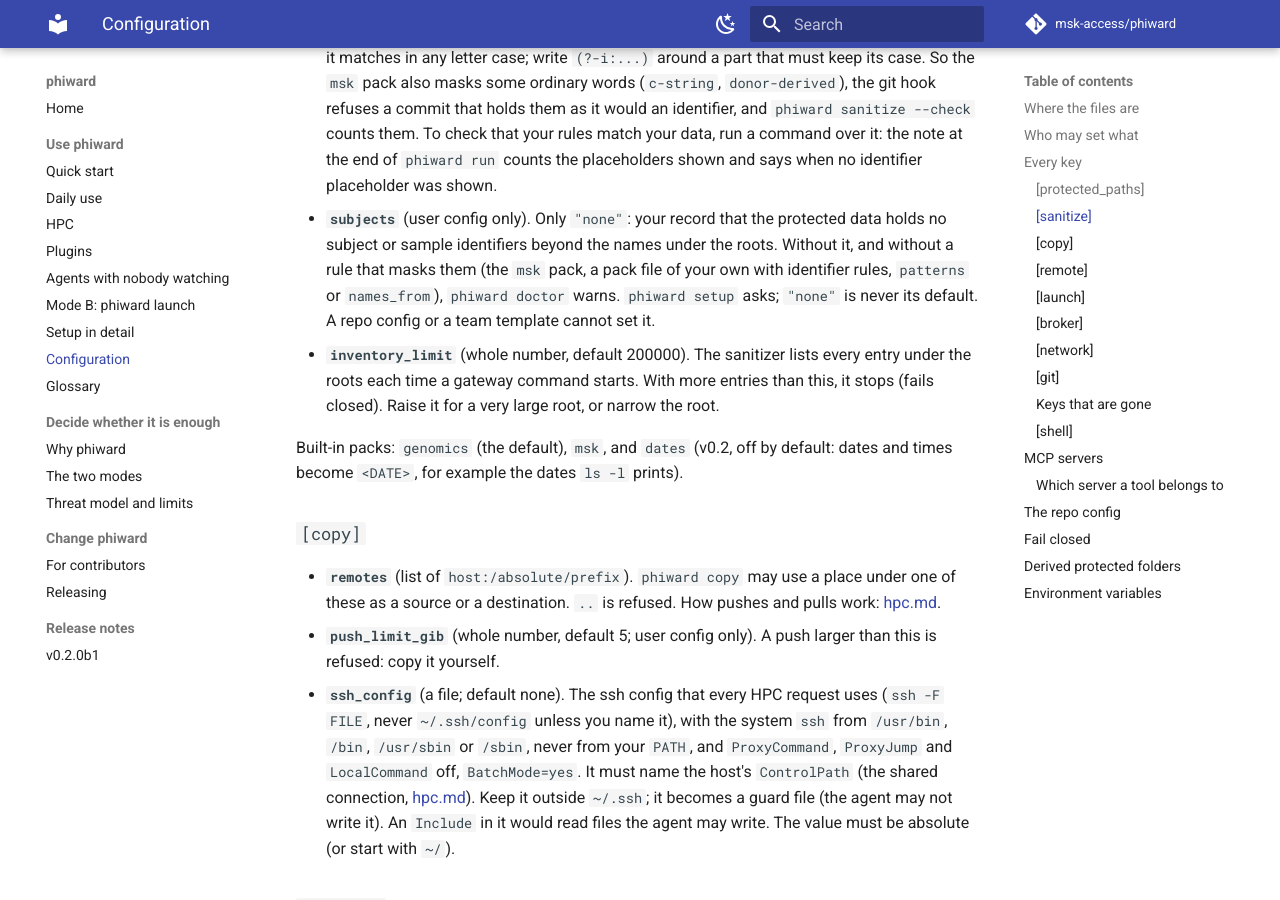
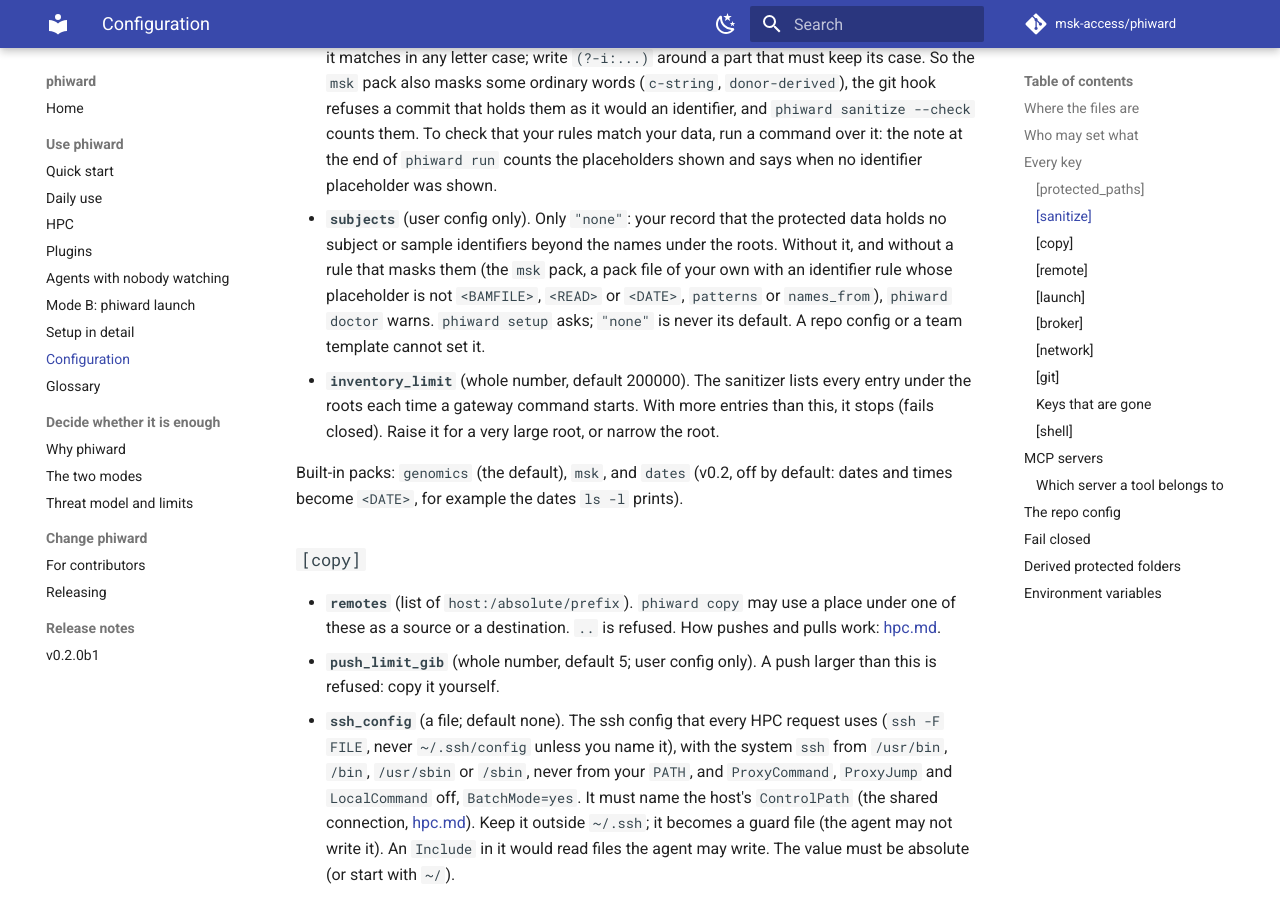
Before and after one commit to msk-access/phiward, an MkDocs documentation site: the page built from docs/configuration.md, in a window 1280 px wide and 900 px high, scrolled down 5404 px. Built offline with MkDocs 1.6.1 and Material for MkDocs 9.7.7, drawn with Linux system fonts in a browser that asks for light colours; comment, search, counter and statistics services are not loaded; the version menu is left out.

Commit message:
subjects docs: setup keeps genomics also on a re-run; which pack-file rules count; a stronger re-run check
From the review: setup.md says a re-run puts genomics back into a list written
without it; configuration.md says a pack file's identifier rule counts only when
its placeholder is not <BAMFILE>, <READ> or <DATE>; the re-run test checks the
[2] default it relies on instead of an absent [1] that held trivially.

```diff
--- a/docs/configuration.md
+++ b/docs/configuration.md
@@ -215,8 +215,8 @@ one that is a common word of the built-in stop list (for example `patient`, `nor
   placeholder was shown.
 - **`subjects`** (user config only). Only `"none"`: your record that the protected data holds no
   subject or sample identifiers beyond the names under the roots. Without it, and without a
-  rule that masks them (the `msk` pack, a pack file of your own with identifier rules,
-  `patterns` or `names_from`), `phiward doctor` warns. `phiward setup` asks; `"none"` is never
+  rule that masks them (the `msk` pack, a pack file of your own with an identifier rule whose
+  placeholder is not `<BAMFILE>`, `<READ>` or `<DATE>`, `patterns` or `names_from`), `phiward doctor` warns. `phiward setup` asks; `"none"` is never
   its default. A repo config or a team template cannot set it.
 - **`inventory_limit`** (whole number, default 200000). The sanitizer lists every entry under the
   roots each time a gateway command starts. With more entries than this, it stops (fails
```
Also changed, not shown: docs/setup.md (+1 -1 lines), 1 other file.
